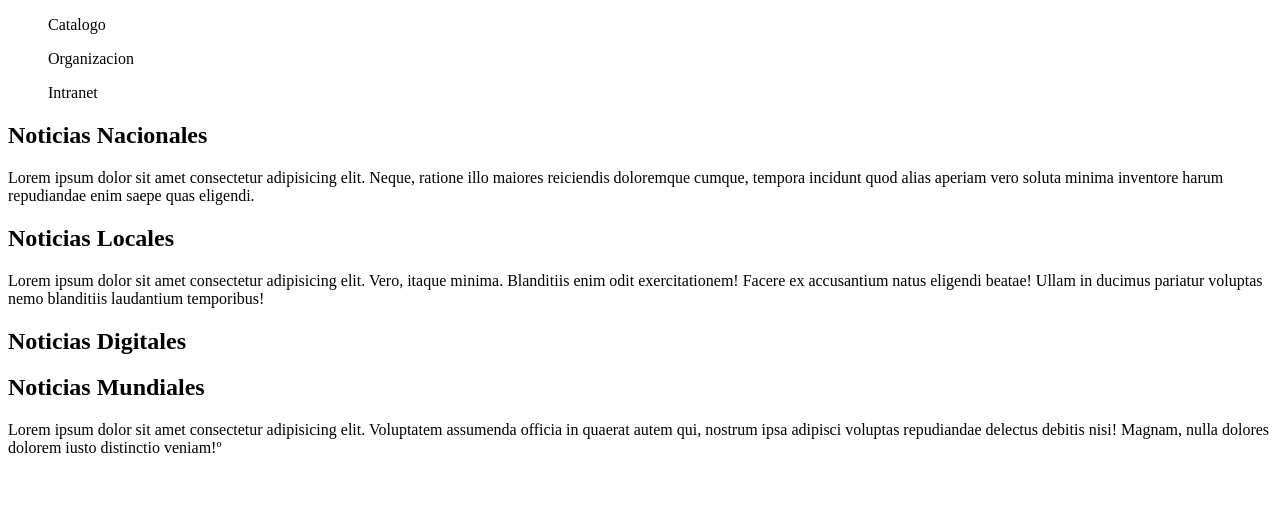
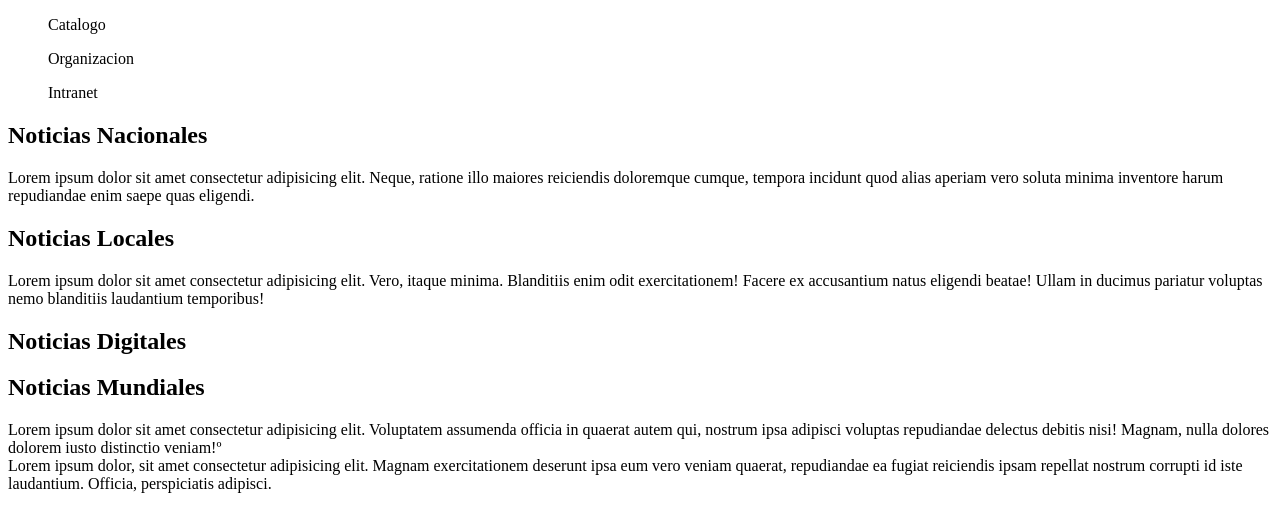
Before and after one commit to fabriciofarfanaramayo23-netizen/RespositorioFA, a plain HTML site: page semana01/index.html in a window 1280 px wide. Drawn offline with Linux system fonts and the light colour scheme.

Commit message:
ahora si creo

```diff
--- a/semana01/index.html
+++ b/semana01/index.html
@@ -34,6 +34,7 @@
         <article>
             <h2>Noticias Mundiales</h2>
             <div>Lorem ipsum dolor sit amet consectetur adipisicing elit. Voluptatem assumenda officia in quaerat autem qui, nostrum ipsa adipisci voluptas repudiandae delectus debitis nisi! Magnam, nulla dolores dolorem iusto distinctio veniam!º</div>
+            <div>Lorem ipsum dolor, sit amet consectetur adipisicing elit. Magnam exercitationem deserunt ipsa eum vero veniam quaerat, repudiandae ea fugiat reiciendis ipsam repellat nostrum corrupti id iste laudantium. Officia, perspiciatis adipisci.</div>
         </article>
     </main>
 </body>
```
